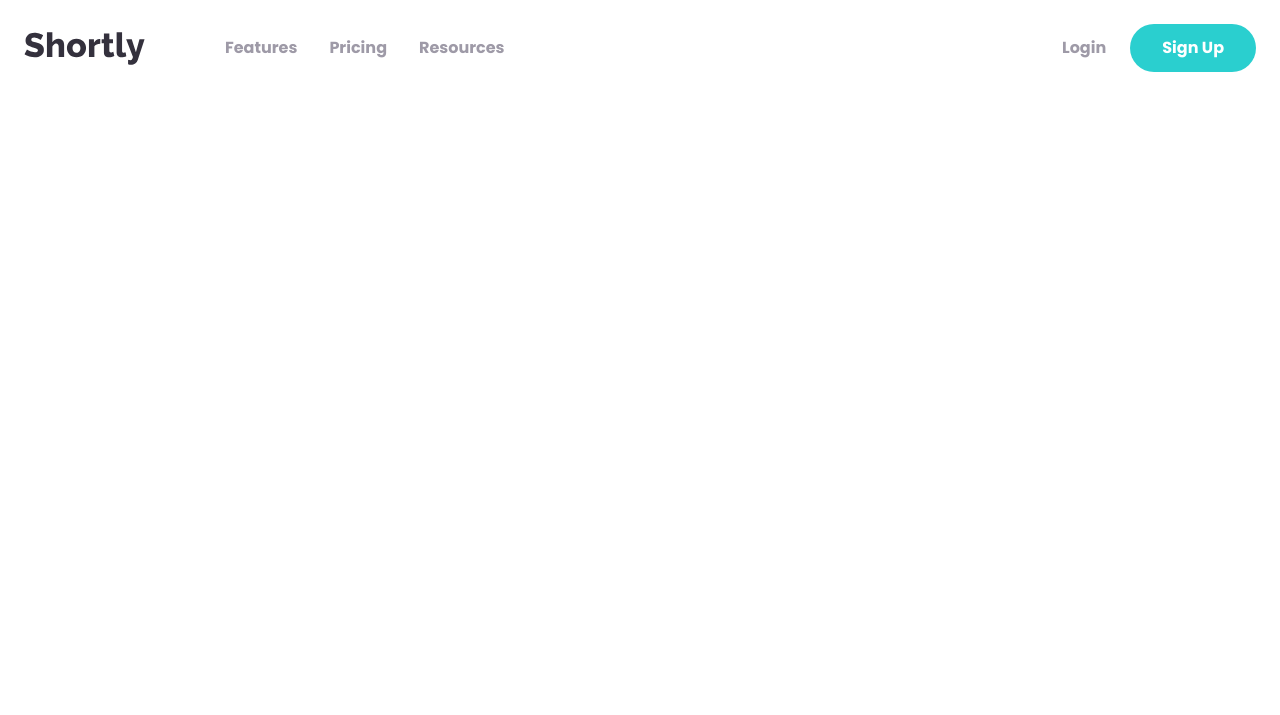
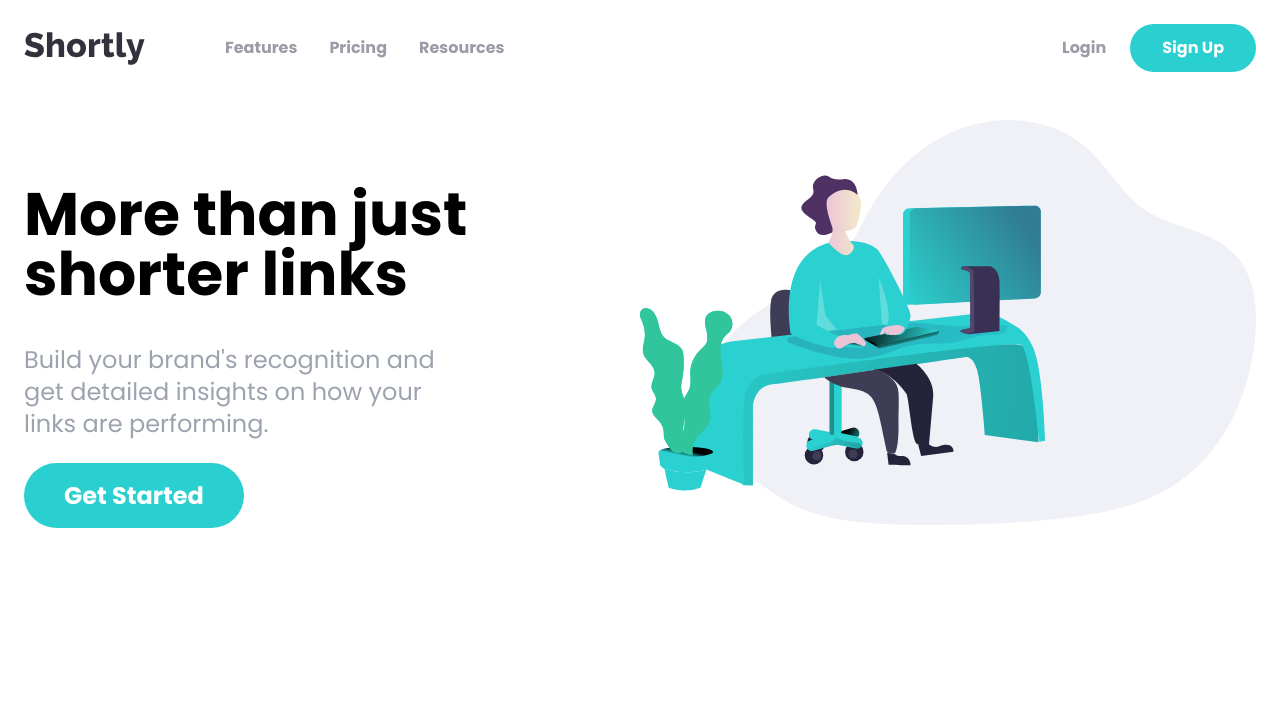
Before and after one commit to eyasudev/url-shortener-with-tailwind-css, a website: page index.html in a window 1280 px wide. Drawn offline with Linux system fonts and the light colour scheme.

Commit message:
feat: add the Hero section

```diff
--- a/index.html
+++ b/index.html
@@ -63,5 +63,41 @@
 
       <!-- @todo Mobile Menu -->
     </nav>
+
+    <!-- Hero Section -->
+    <section id="hero">
+      <!-- Hero Container -->
+      <div class="container flex flex-col-reverse mx-auto p-6 lg:flex-row">
+        <!-- Content Container -->
+        <div class="flex flex-col space-y-10 mb-44 lg:mt-16 lg:w-1/2 xl:mb-52">
+          <h1
+            class="text-5xl font-bold text-center lg:text-6xl lg:max-w-md lg:text-left"
+          >
+            More than just shorter links
+          </h1>
+          <p
+            class="text-2xl text-center text-gray-400 lg:max-w-md lg:text-left"
+          >
+            Build your brand's recognition and get detailed insights on how your
+            links are performing.
+          </p>
+          <div class="mx-auto lg:mx-0">
+            <a
+              class="py-5 px-10 text-2xl font-bold text-white bg-cyan rounded-full lg:py-4 hover:opacity-70"
+              href="#"
+              >Get Started</a
+            >
+          </div>
+        </div>
+
+        <!-- Image -->
+        <div class="mb-24 mx-auto md:w-180 lg:mb-0 lg:w-1/2">
+          <img
+            src="assets/illustration-working.svg"
+            alt="illustration Working"
+          />
+        </div>
+      </div>
+    </section>
   </body>
 </html>
```
Also changed, not shown: css/style.css.
